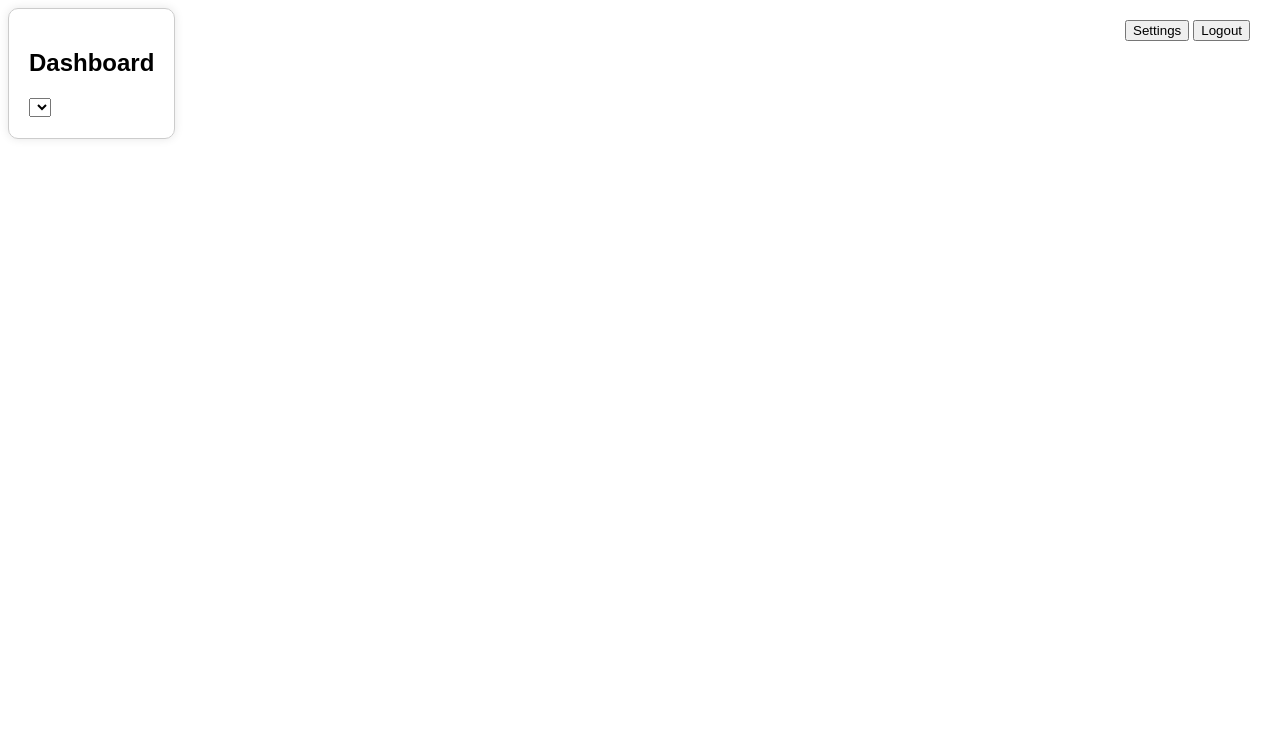
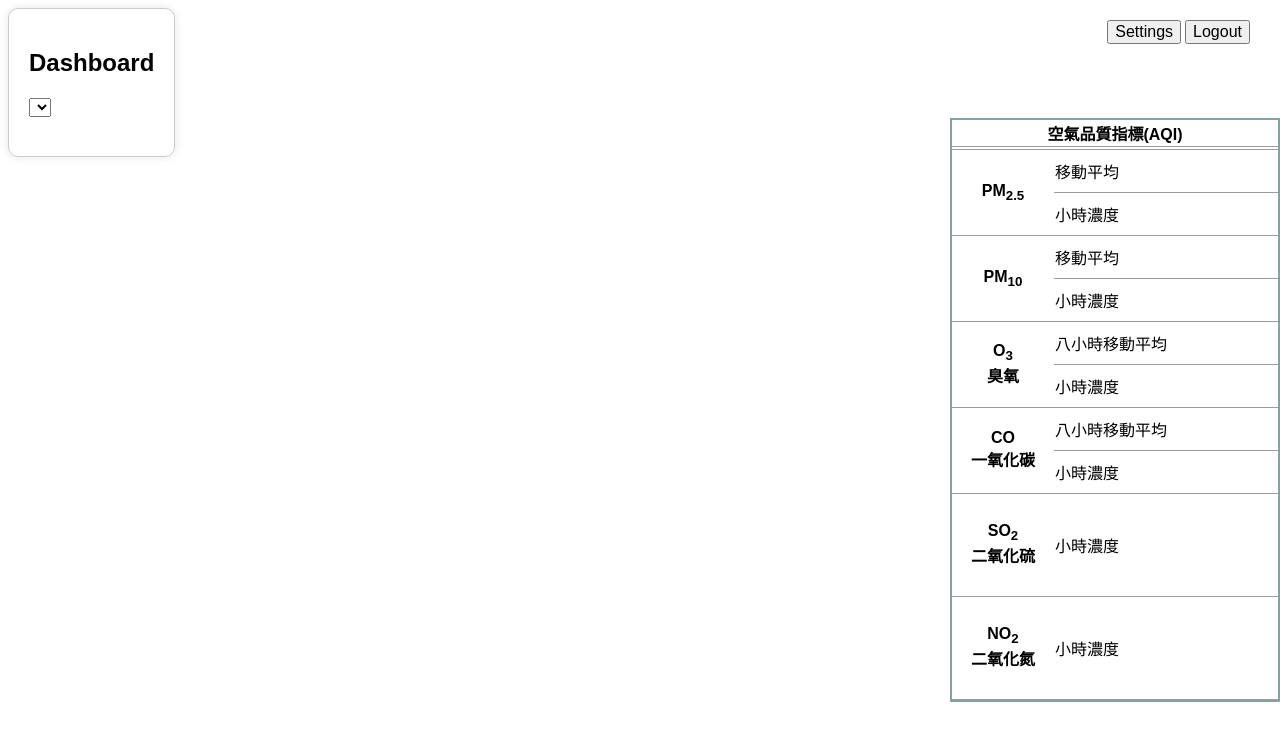
Before and after one commit to 2023-NYCU-DBMS-final/final_project, a Flask app: template templates/dashboard.html in a window 1280 px wide. Shown: the top 741 px of the page. Run offline with Flask 3, Linux system fonts and the light colour scheme; the template is opened without the code that fills it, so the values that code supplies are empty.

Commit message:
add dashboard table_1

```diff
--- a/templates/dashboard.html
+++ b/templates/dashboard.html
@@ -22,13 +22,25 @@
             right: 20px;
             padding: 10px;
         }
+
+        table {
+        border-collapse: collapse;
+    }
+
+    td {
+        border-bottom: 1px solid #9b9b9b;
+    }
+
+    th {
+        border-bottom: 1px solid #9b9b9b;
+    }
     </style>
 </head>
 
 <body>
     <div class="rtc"> <!-- right top corner-->
-        <button onclick="location.href='./setting'">Settings</button>
-        <button onclick="location.href='/logout'">Logout</button>
+        <button onclick="location.href='./setting'" style="font-size: medium;">Settings</button>
+        <button onclick="location.href='/logout'" style="font-size: medium;">Logout</button>
     </div>
     <div style="display: block;" class="mainBlock">
         <div>
@@ -53,12 +65,71 @@
                     <button onclick="sendForm()">submit</button>
                     </span>
             </span>
+            <span id = "allDataTable">
+                <div style="position: absolute; right: 0px; border: 2px solid rgb(133, 161, 161);">
+                    <table>
+                        <caption style="font-size: 60px;" id ="city_slash_site"><!--縣市/測站名稱--></caption>
+                    <tr>
+                        <th colspan="3">空氣品質指標(AQI)</th>
+                    </tr>
+                    <tr>
+                        <td style="font-size: 90px; text-align: center;" colspan="3" id = "AQI_display"><!--AQI指數--></td>
+                    </tr>
+                        <tr>
+                            <th style="width: 100px;" rowspan="2">PM<sub>2.5</sub></th>
+                            <td style="width: 120px;">移動平均</td>
+                            <td style="width: 100px; height: 40px;" id="PM2_5_avgMove"><!--PM2.5移動平均--></td>
+                        </tr>
+                        <tr>
+                            <td>小時濃度</td>
+                            <td style="height: 40px;" id="PM2_5_hour_concentrate"><!--PM2.5小時濃度--></td>
+                        </tr>
+                        <tr>
+                            <th rowspan="2">PM<sub>10</sub></th>
+                            <td>移動平均</td>
+                            <td style="height: 40px;" id="PM10_avgMove"><!--PM10移動平均--></td>
+                        </tr>
+                        <tr>
+                            <td>小時濃度</td>
+                            <td style="height: 40px;" id="PM10_hour_concentrate"><!--PM10小時濃度--></td>
+                        </tr>
+                        <tr>
+                            <th rowspan="2">O<sub>3</sub><br>臭氧</th>
+                            <td>八小時移動平均</td>
+                            <td style="height: 40px;" id="O3_8h_avgMove"><!--臭氧八小時移動平均--></td>
+                        </tr>
+                        <tr>
+                            <td>小時濃度</td>
+                            <td style="height: 40px;" id="O3_hour_concentrate"><!--臭氧小時濃度--></td>
+                        </tr>
+                        <tr>
+                            <th rowspan="2">CO<br>一氧化碳</th>
+                            <td>八小時移動平均</td>
+                            <td style="height: 40px;" id="CO_8h_avgMove"><!--一氧化碳八小時移動平均--></td>
+                        </tr>
+                        <tr>
+                            <td>小時濃度</td>
+                            <td style="height: 40px;" id="CO_hour_concentrate"><!--一氧化碳小時濃度--></td>
+                        </tr>
+                        <tr>
+                            <th>SO<sub>2</sub><br>二氧化硫</th>
+                            <td>小時濃度</td>
+                            <td style="height: 100px" id="SO2_hour_concentrate"><!--二氧化硫小時濃度--></td>
+                        </tr>
+                        <tr>
+                            <th>NO<sub>2</sub><br>二氧化氮</th>
+                            <td>小時濃度</td>
+                            <td style="height: 100px" id="NO2_hour_concentrate"><!--二氧化氮小時濃度--></td>
+                        </tr>
+                    </table>
+                </div>
+
+            </span>
+
         </div>
-        <img1 id="currentData">
-        </img1>
 
-        <img2 id="cumulateDataGraph">
-        </img2>
+        <img id="cumulateDataGraph">
+        </img>
 
     </div>
 
```
